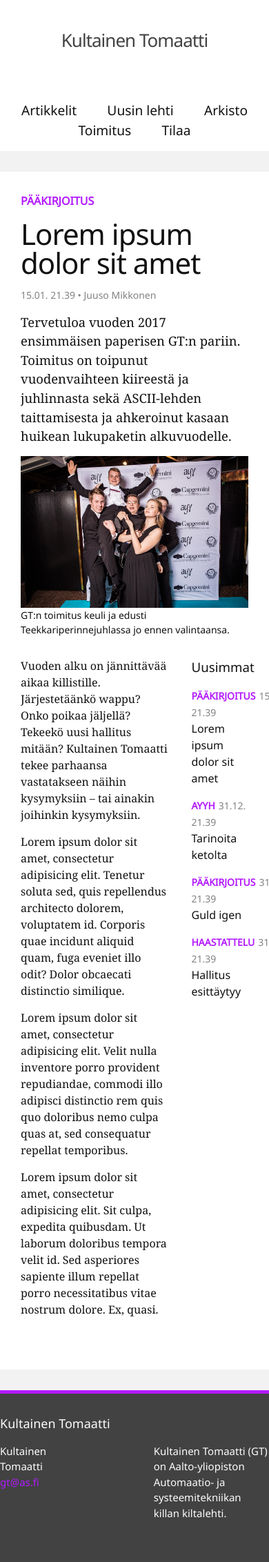
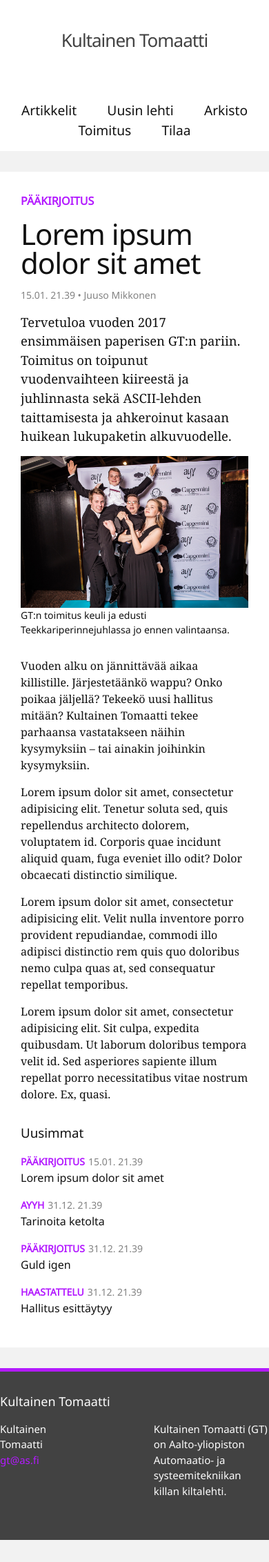
Before and after one commit to AS-kilta/gt-web, a Jekyll site: the page built from _posts/2017-01-15-lorem-ipsum.md, in a window 390 px wide. Shown: the whole page at 69% size. Built offline with Jekyll 4.4.1, drawn with Linux system fonts in a browser that asks for light colours; after the commit the page ends 2232 px from its top, so only the background shows below that.

Commit message:
Move sidebar to the bottom of article on mobile

```diff
--- a/_sass/_gt-theme.scss
+++ b/_sass/_gt-theme.scss
@@ -65,8 +65,10 @@ body {
 
 .post-content {
   font-family: $font-serif;
-  float: left;
-  width: 65%;
+  @include breakpoint(mobile) {
+    float: left;
+    width: 65%;
+  }
 }
 
 .post__ingress {
@@ -99,6 +101,8 @@ h4 a {
 }
 
 .sidebar {
-  float: right;
-  width: 25%;
+  @include breakpoint(mobile) {
+    float: right;
+    width: 25%;
+  }
 }
```
Also changed, not shown: 10 other files.
